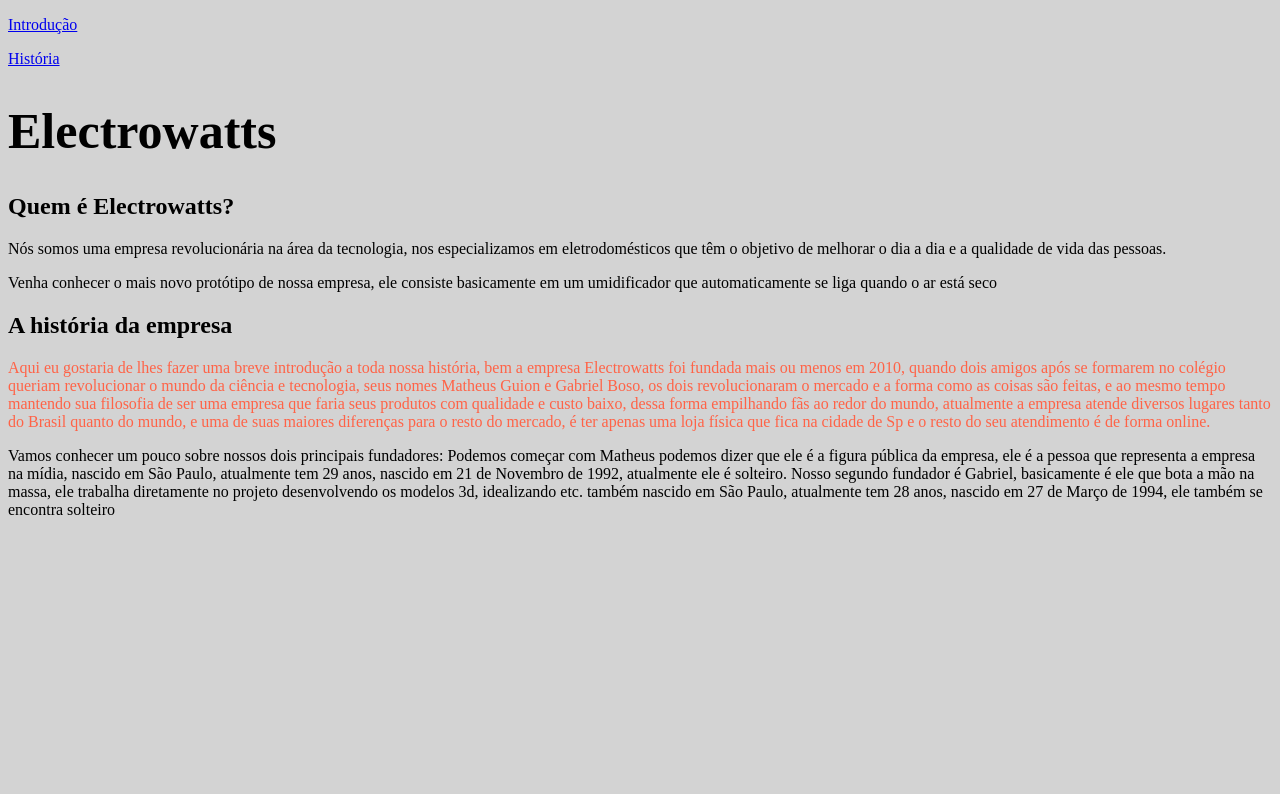
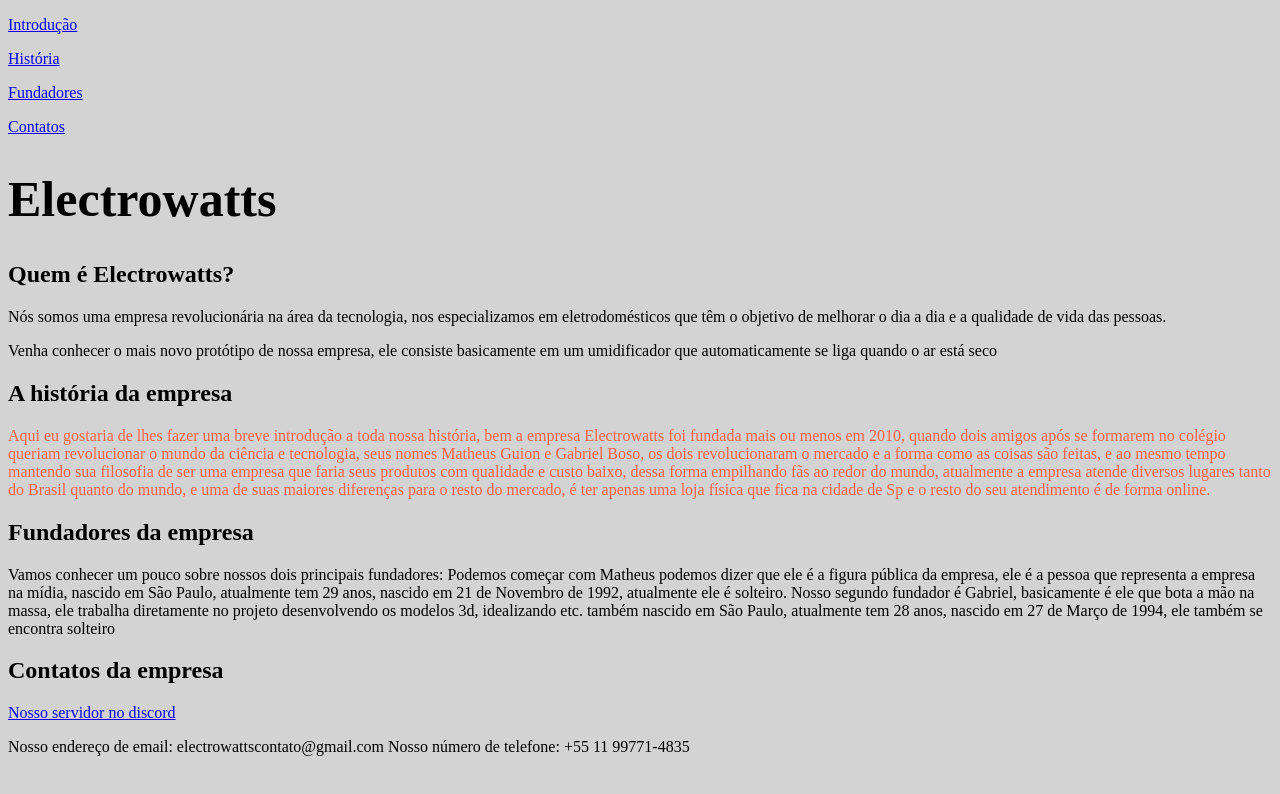
Before and after one commit to The-Dead-Enders/The-Dead-Enders.github.io, a plain HTML site: page index.html in a window 1280 px wide. Drawn offline with Linux system fonts and the light colour scheme.

Commit message:
Update index.html

```diff
--- a/index.html
+++ b/index.html
@@ -5,6 +5,8 @@
 <title>Electrowatts</title>
 <p><a href="#Introdução">Introdução</a></p>
   <p><a href="#História">História</a></p>
+  <p><a href="#Fundadores">Fundadores</a></p>
+  <p><a href="#Contatos">Contatos</a></p>
   </head>
 <body style="background-color:lightgray;">
 
@@ -18,5 +20,10 @@
 </html>
  <h2 id="#História">A história da empresa</h2>
 <p style="color:Tomato;">Aqui eu gostaria de lhes fazer uma breve introdução a toda nossa história, bem a empresa Electrowatts foi fundada mais ou menos em 2010, quando dois amigos após se formarem no colégio queriam revolucionar o mundo da ciência e tecnologia, seus nomes Matheus Guion e Gabriel Boso, os dois revolucionaram o mercado e a forma como as coisas são feitas, e ao mesmo tempo mantendo sua filosofia de ser uma empresa que faria seus produtos com qualidade e custo baixo, dessa forma empilhando fãs ao redor do mundo, atualmente a empresa atende diversos lugares tanto do Brasil quanto do mundo, e uma de suas maiores diferenças para o resto do mercado, é ter apenas uma loja física que fica na cidade de Sp e o resto do seu atendimento é de forma online.</p>
+ <h2 id="#Fundadores">Fundadores da empresa</h2>
+<p>Vamos conhecer um pouco sobre nossos dois principais fundadores: Podemos começar com Matheus podemos dizer que ele é a figura pública da empresa, ele é a pessoa que representa a empresa na mídia, nascido em São Paulo, atualmente tem 29 anos, nascido em 21 de Novembro de 1992, atualmente ele é solteiro. Nosso segundo fundador é Gabriel, basicamente é ele que bota a mão na massa, ele trabalha diretamente no projeto desenvolvendo os modelos 3d, idealizando etc. também nascido em São Paulo, atualmente tem 28 anos, nascido em 27 de Março de 1994, ele também se encontra solteiro</p>
+ <h2 id="#Contatos">Contatos da empresa</h2>
 
-<p>Vamos conhecer um pouco sobre nossos dois principais fundadores: Podemos começar com Matheus podemos dizer que ele é a figura pública da empresa, ele é a pessoa que representa a empresa na mídia, nascido em São Paulo, atualmente tem 29 anos, nascido em 21 de Novembro de 1992, atualmente ele é solteiro. Nosso segundo fundador é Gabriel, basicamente é ele que bota a mão na massa, ele trabalha diretamente no projeto desenvolvendo os modelos 3d, idealizando etc. também nascido em São Paulo, atualmente tem 28 anos, nascido em 27 de Março de 1994, ele também se encontra solteiro</p>
+<a href="https://discord.gg/wKmvpJrv/" target="_blank">Nosso servidor no discord</a>
+<p> Nosso endereço de email: electrowattscontato@gmail.com
+  Nosso número de telefone: +55 11 99771-4835
```
